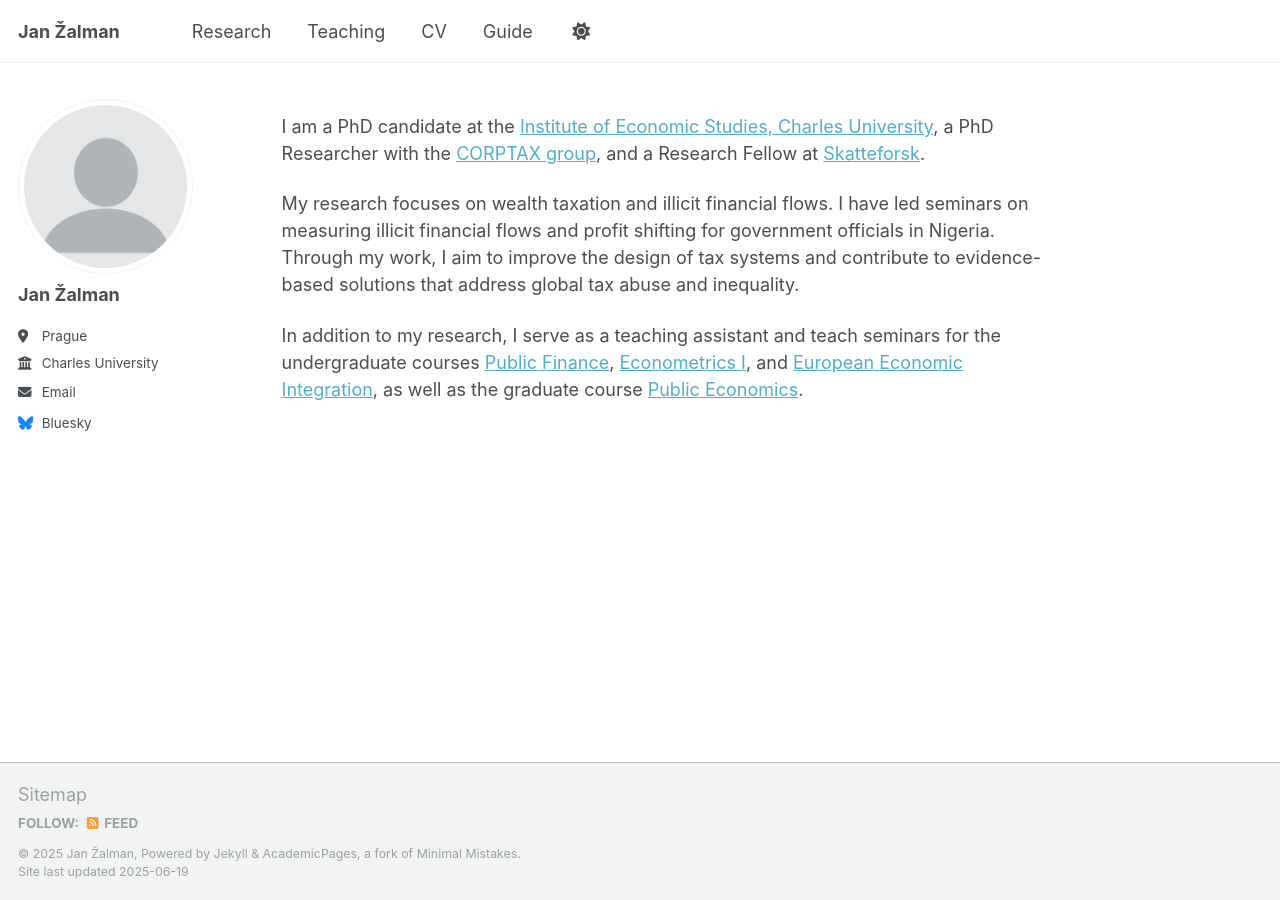
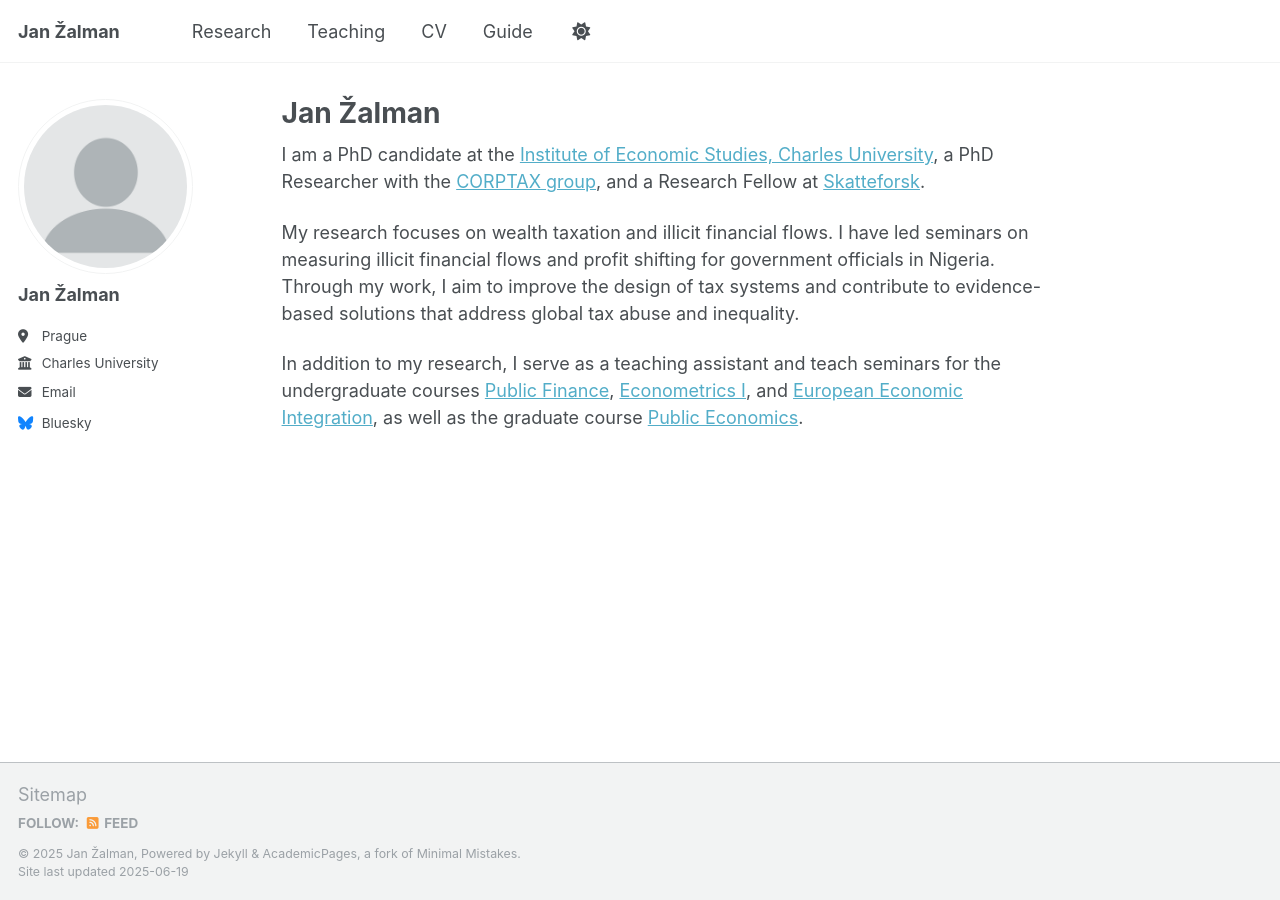
Before and after one commit to janzalman/janzalman.github.io, a Jekyll site: the page built from _pages/index.md, in a window 1280 px wide. Built offline with Jekyll 4.4.1, drawn with Linux system fonts in a browser that asks for light colours.

Commit message:
Update and rename about.md to index.md

```diff
--- a/_pages/about.md
+++ b/_pages/index.md
@@ -1,10 +1,8 @@
 ---
-title: ""
-permalink: /about/
+title: "Jan Žalman"
+permalink: /
+layout: single
 author_profile: true
-redirect_from:
-  - /about
-  - /about.html
 ---
 
 I am a PhD candidate at the [Institute of Economic Studies, Charles University](https://ies.fsv.cuni.cz/en), a PhD Researcher with the [CORPTAX group](https://centreforpublicfinance.eu/), and a Research Fellow at [Skatteforsk](https://www.nmbu.no/en/research/skatteforsk-tax-center).
```
